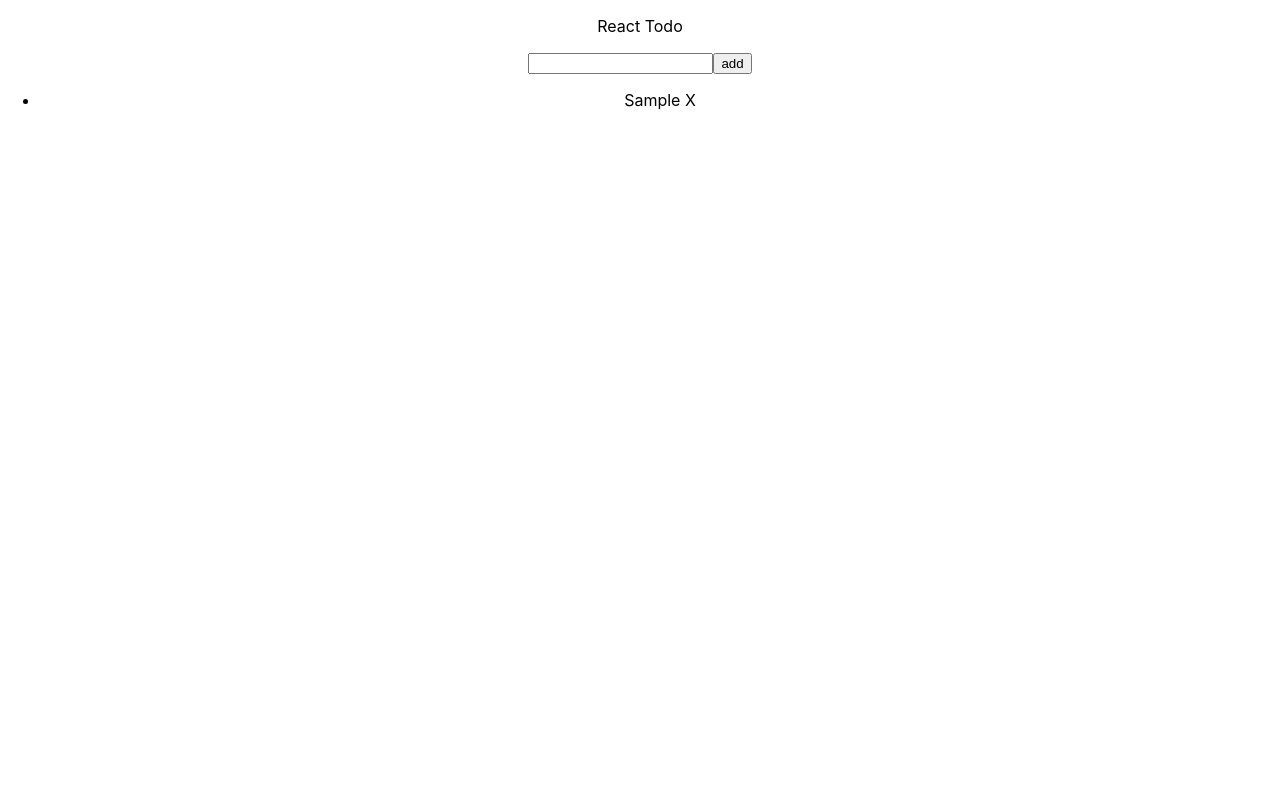
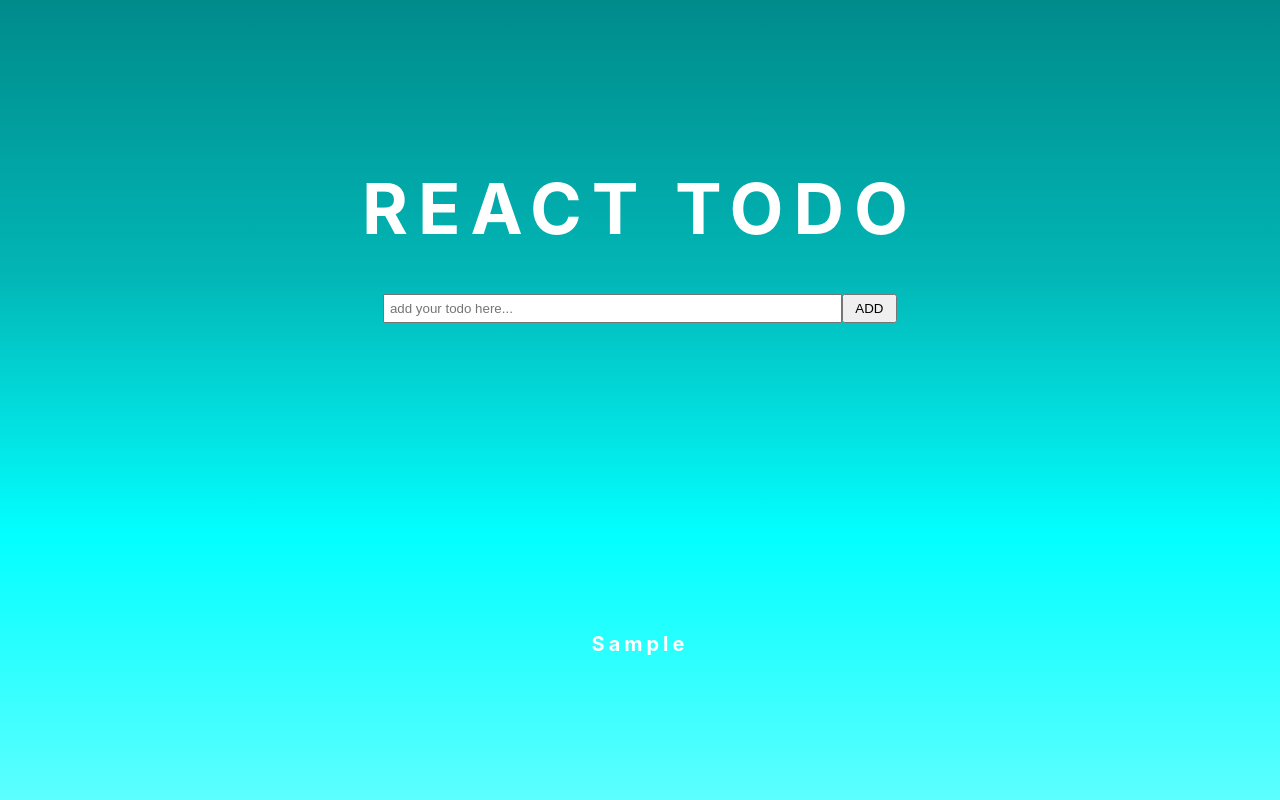
Before and after one commit to Gauravtripathii/todos-app, a React (Create React App) app: page / in a window 1280 px wide. Both pictures are taken after typing "Sample" into the empty fields and a click on the input "add". Built offline with nearby package versions, Linux system fonts and the light colour scheme.

Commit message:
final commit

```diff
--- a/src/App.css
+++ b/src/App.css
@@ -1,3 +1,48 @@
+*{
+  margin: 0;
+  padding: 0;
+}
 .App {
   text-align: center;
+  display: flex;
+  flex-direction: column;
+  align-items: center;
+  justify-content: space-around;
+  height: 100vh;
+  background: linear-gradient(darkcyan, rgb(2, 180, 180), rgb(2, 255, 255), rgb(93, 255, 255));
+  color: white;
 }
+.App>.top{
+  display: flex;
+  flex-direction: column;
+  justify-content: space-around;
+  height: 25vh;
+}
+.App>.top>p{
+  text-transform: uppercase;
+  font-size: 70px;
+  font-weight: bolder;
+  letter-spacing: 10px;
+}
+
+
+.App>.bottom{
+  height: 75vh;
+}
+
+form>input[type="text"]{
+  padding: 5px;
+  width: 80%;
+}
+form>input[type="submit"]{
+  width: 10%;
+  padding: 5px;
+  text-transform: uppercase;
+}
+
+ul>li{
+  list-style: none;
+  font-weight: bolder;
+  letter-spacing: 4px;
+  font-size: 20px;
+}
--- a/src/App.js
+++ b/src/App.js
@@ -8,9 +8,12 @@ function App() {
   const [todos, setTodos] = useState([]);
   return (
     <div className="App">
-      <p>React Todo</p>
-      <TodoForm setInputText={setInputText} setTodos={setTodos} inputText={inputText} todos={todos} />
-      <TodoList todos={todos} />
+      <section className="top">
+        <p>React Todo</p>
+        <TodoForm setInputText={setInputText} setTodos={setTodos} inputText={inputText} todos={todos} />
+      </section>
+
+      <TodoList todos={todos} setTodos={setTodos} className="bottom" />
     </div>
   );
 }
--- a/src/components/TodoForm.js
+++ b/src/components/TodoForm.js
@@ -15,6 +15,7 @@ function TodoForm({setInputText, setTodos, inputText, todos}) {
         <form>
             <input
             type="text"
+            placeholder="add your todo here..."
             value={inputText}
             onChange={(e) => inputTextHandler(e.target.value)} />
             <input
--- a/src/components/TodoList.js
+++ b/src/components/TodoList.js
@@ -1,12 +1,9 @@
 import React from "react";
 
-function TodoList({todos}){
-    const removeTodoHandler = (e) => {
-        console.log(e)
-    }
+function TodoList({todos, setTodos}){
     return(
         <ul>
-            { todos.map((item) => <li key={Math.random()*1000}>{item} <span onClick={removeTodoHandler}>X</span> </li> )}
+            { todos.map((item) => <li key={Math.random()*1000}>{item}</li> )}
         </ul>
     );
 }
```
